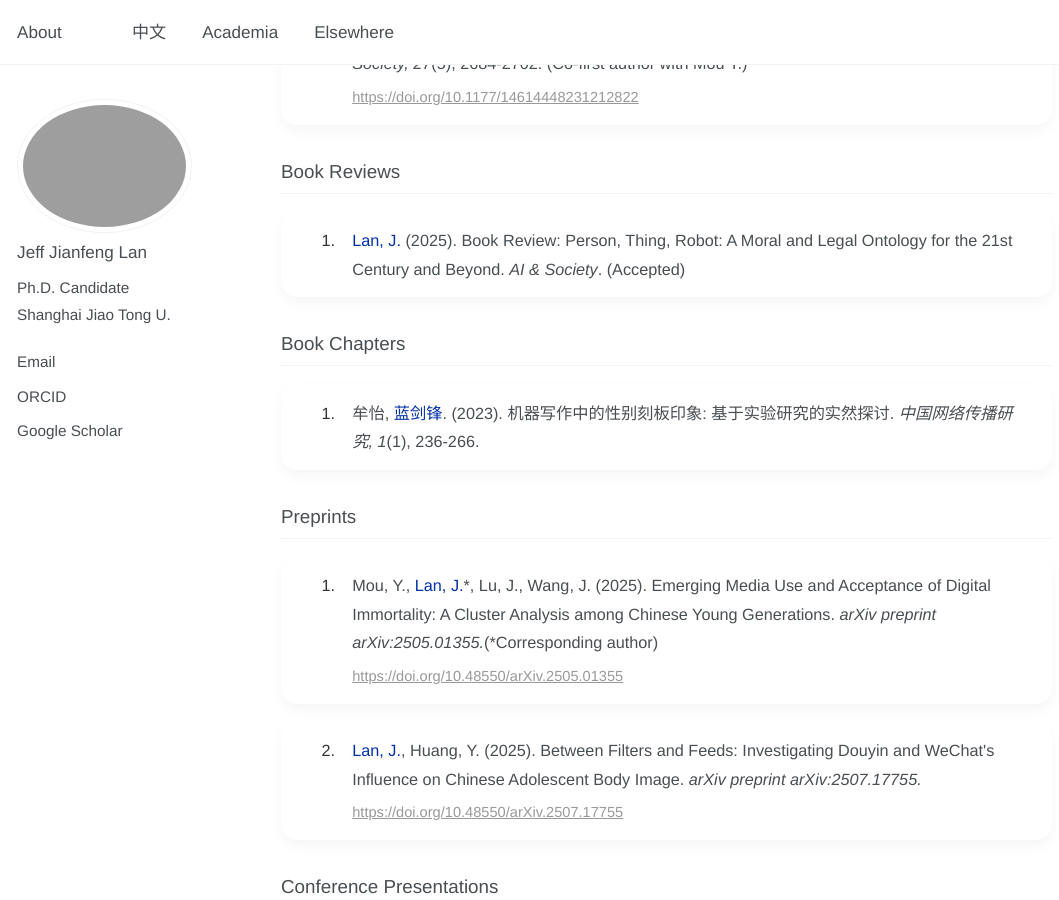
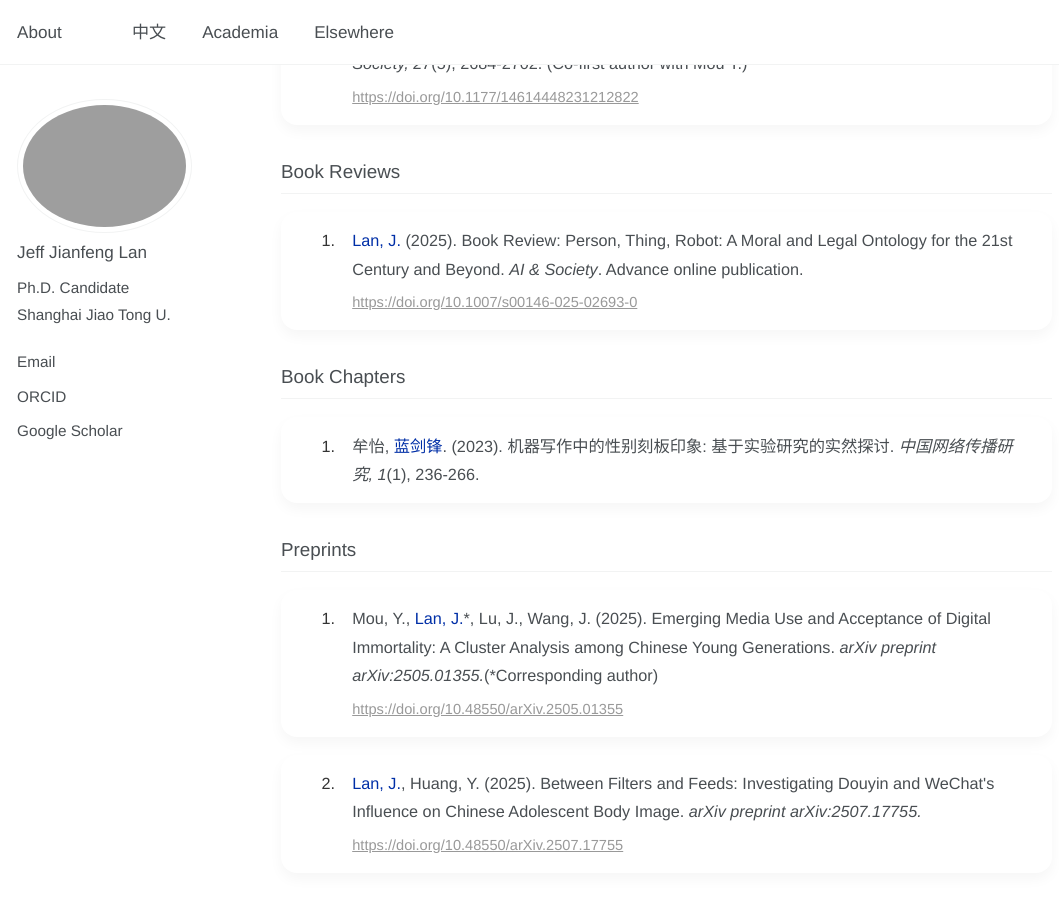
Before and after one commit to jianfenglan/jianfenglan.github.io, a Jekyll site: the page built from academia.md, in a window 1280 px wide and 900 px high, scrolled down 682 px. Shown: the whole window, without its empty margins (0-1059 px from the left). Built offline with Jekyll 4.4.1, drawn with Linux system fonts in a browser that asks for light colours.

Commit message:
Update academia.md

```diff
--- a/academia.md
+++ b/academia.md
@@ -165,7 +165,8 @@ h2 {
 <div class="publication-list">
     <div class="publication-card">
         <div class="publication-content">
-         <span class="my-name">Lan, J.</span> (2025). Book Review: Person, Thing, Robot: A Moral and Legal Ontology for the 21st Century and Beyond. <em>AI & Society</em>. (Accepted)
+         <span class="my-name">Lan, J.</span> (2025). Book Review: Person, Thing, Robot: A Moral and Legal Ontology for the 21st Century and Beyond. <em>AI & Society</em>. Advance online publication.
+             <a href="https://doi.org/10.1007/s00146-025-02693-0" class="publication-link" target="_blank">https://doi.org/10.1007/s00146-025-02693-0</a>
         </div>
     </div>
     </div>
```
